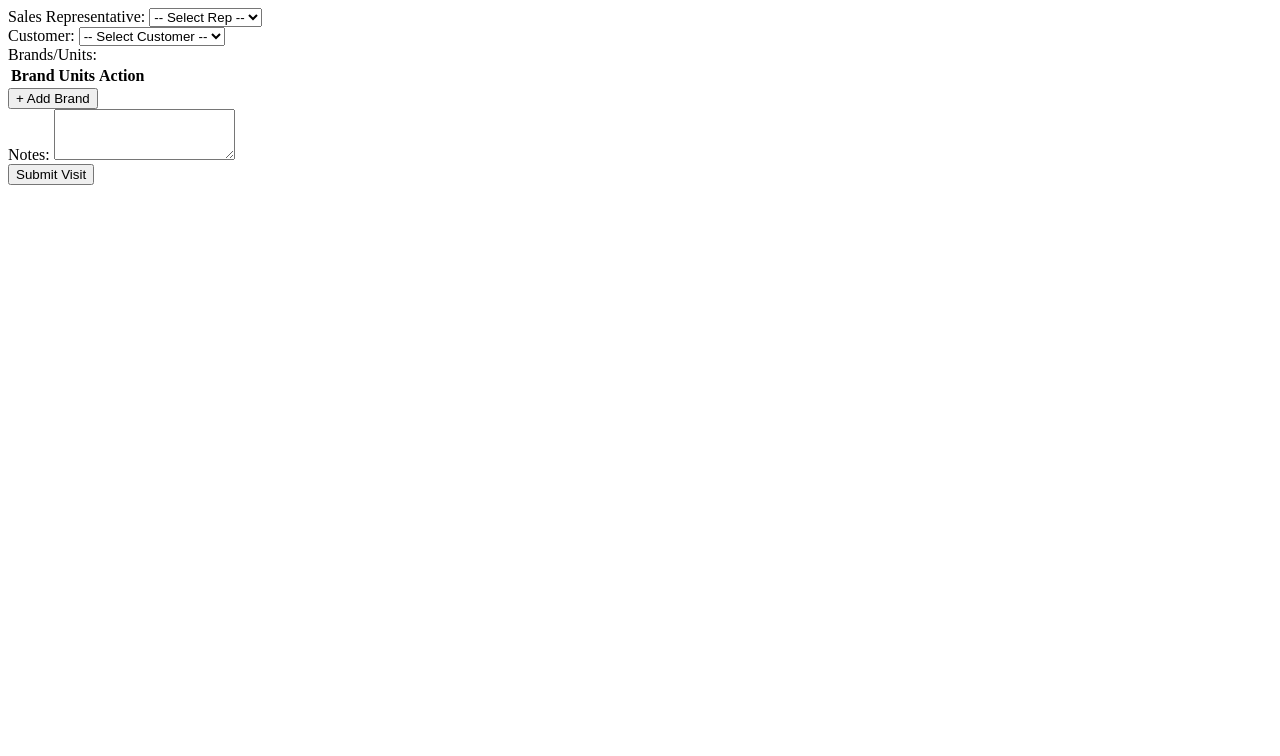
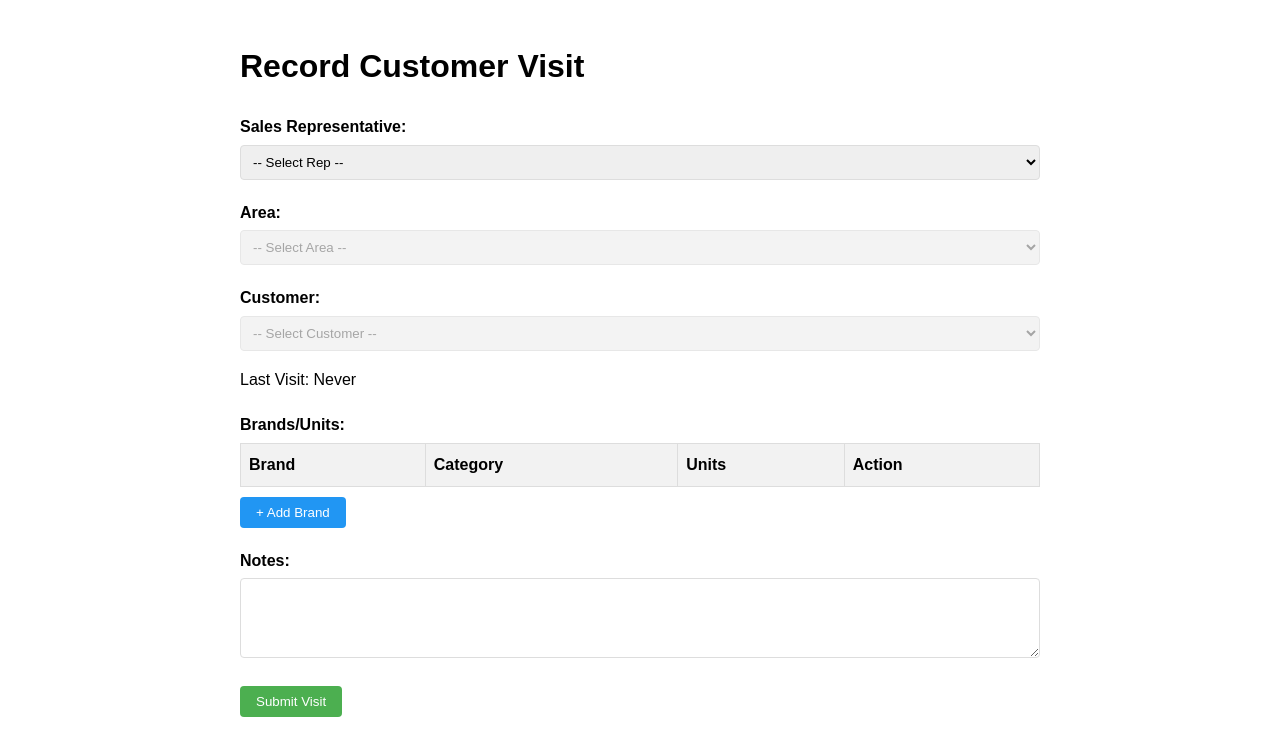
Before and after one commit to mnoornawab/customer-visit-system, a plain HTML site: page visit-form.html in a window 1280 px wide. Drawn offline with Linux system fonts and the light colour scheme.

Commit message:
Update visit-form.html

```diff
--- a/visit-form.html
+++ b/visit-form.html
@@ -1,3 +1,12 @@
+<!DOCTYPE html>
+<html>
+<head>
+  <title>Record Visit</title>
+  <link rel="stylesheet" href="styles.css">
+</head>
+<body>
+  <div class="container">
+    <h1>Record Customer Visit</h1>
     <form id="visitForm">
       <div class="form-group">
         <label for="salesRep">Sales Representative:</label>
@@ -7,14 +16,20 @@
       </div>
 
       <div class="form-group">
-    <label for="customer">Customer:</label>
-    <select id="customer" required>
-      <option value="">-- Select Customer --</option>
+        <label for="area">Area:</label>
+        <select id="area" required disabled>
+          <option value="">-- Select Area --</option>
         </select>
       </div>
 
-  <div id="customerInfo" class="customer-info">
-    <!-- Customer details will appear here -->
+      <div class="form-group">
+        <label for="customer">Customer:</label>
+        <select id="customer" required disabled>
+          <option value="">-- Select Customer --</option>
+        </select>
+        <div id="customerInfo">
+          <p>Last Visit: <span id="lastVisitDate">Never</span></p>
+        </div>
       </div>
 
       <div class="form-group">
@@ -23,6 +38,7 @@
           <thead>
             <tr>
               <th>Brand</th>
+              <th>Category</th>
               <th>Units</th>
               <th>Action</th>
             </tr>
@@ -39,5 +55,8 @@
 
       <button type="submit" class="btn-submit">Submit Visit</button>
     </form>
+  </div>
 
   <script src="script.js"></script>
+</body>
+</html>
```
Lines whose indentation alone changed are shown as unchanged.
